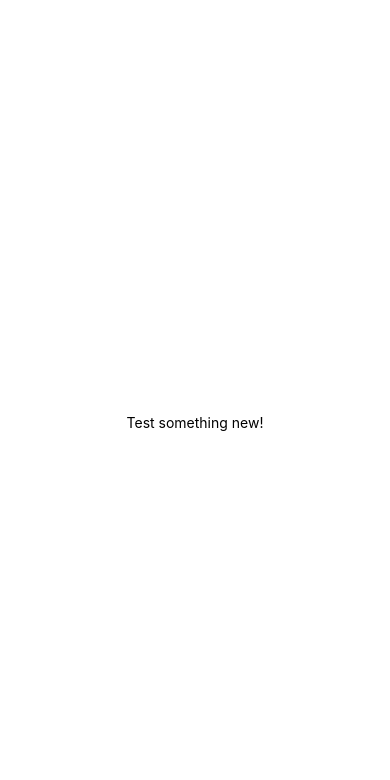
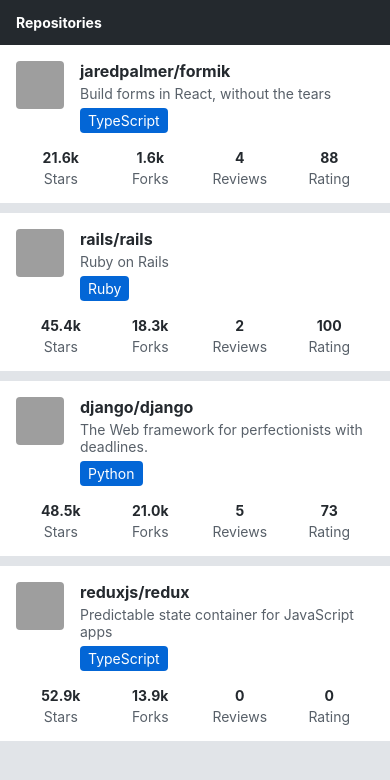
Before and after one commit to maroctamorg/fullstackopen-part10, a React Native app: screen / in a window 390 px wide. Shown: the top 780 px of the page. Built offline with nearby package versions, Linux system fonts and the light colour scheme; grey boxes are pictures that could not be loaded.

Commit message:
exercises 10.3-5

```diff
--- a/App.js
+++ b/App.js
@@ -1,20 +1,7 @@
-import { StatusBar } from 'expo-status-bar';
-import { StyleSheet, Text, View } from 'react-native';
+import Main from './src/components/Main';
 
-export default function App() {
-  return (
-    <View style={styles.container}>
-      <Text>Test something new!</Text>
-      <StatusBar style="auto" />
-    </View>
-  );
-}
+const App = () => {
+  return <Main />;
+};
 
-const styles = StyleSheet.create({
-  container: {
-    flex: 1,
-    backgroundColor: '#fff',
-    alignItems: 'center',
-    justifyContent: 'center',
-  },
-});
+export default App;
--- /dev/null
+++ b/src/components/AppBar.jsx
@@ -0,0 +1,36 @@
+import { Pressable, StyleSheet, View } from 'react-native';
+import Constants from 'expo-constants';
+
+import Text from './Text';
+import theme from '../theme';
+
+const styles = StyleSheet.create({
+  container: {
+    paddingTop: Constants.statusBarHeight,
+    backgroundColor: theme.colors.appBarBackground,
+  },
+  tab: {
+    paddingHorizontal: 16,
+    paddingVertical: 14,
+  },
+});
+
+const AppBarTab = ({ label }) => {
+  return (
+    <Pressable style={styles.tab}>
+      <Text fontWeight="bold" style={{ color: theme.colors.textContrast }}>
+        {label}
+      </Text>
+    </Pressable>
+  );
+};
+
+const AppBar = () => {
+  return (
+    <View style={styles.container}>
+      <AppBarTab label="Repositories" />
+    </View>
+  );
+};
+
+export default AppBar;
--- /dev/null
+++ b/src/components/Main.jsx
@@ -0,0 +1,28 @@
+import { StyleSheet, View } from 'react-native';
+
+import AppBar from './AppBar';
+import RepositoryList from './RepositoryList';
+import theme from '../theme';
+
+const styles = StyleSheet.create({
+  container: {
+    flex: 1,
+    backgroundColor: theme.colors.mainBackground,
+  },
+  content: {
+    flex: 1,
+  },
+});
+
+const Main = () => {
+  return (
+    <View style={styles.container}>
+      <AppBar />
+      <View style={styles.content}>
+        <RepositoryList />
+      </View>
+    </View>
+  );
+};
+
+export default Main;
--- /dev/null
+++ b/src/components/RepositoryItem.jsx
@@ -0,0 +1,103 @@
+import { Image, StyleSheet, View } from 'react-native';
+
+import Text from './Text';
+import theme from '../theme';
+
+const styles = StyleSheet.create({
+  container: {
+    backgroundColor: theme.colors.repositoryItemBackground,
+    padding: 16,
+  },
+  header: {
+    flexDirection: 'row',
+    marginBottom: 16,
+  },
+  avatar: {
+    width: 48,
+    height: 48,
+    borderRadius: 4,
+    marginRight: 16,
+  },
+  details: {
+    flex: 1,
+  },
+  fullName: {
+    marginBottom: 4,
+  },
+  description: {
+    color: theme.colors.textSecondary,
+    marginBottom: 6,
+  },
+  language: {
+    alignSelf: 'flex-start',
+    backgroundColor: theme.colors.primary,
+    color: theme.colors.textContrast,
+    paddingHorizontal: 8,
+    paddingVertical: 4,
+    borderRadius: 4,
+    overflow: 'hidden',
+  },
+  statsRow: {
+    flexDirection: 'row',
+    justifyContent: 'space-between',
+  },
+  statItem: {
+    flex: 1,
+    alignItems: 'center',
+  },
+  statValue: {
+    marginBottom: 4,
+  },
+  statLabel: {
+    color: theme.colors.textSecondary,
+  },
+});
+
+const formatCount = (count) => {
+  if (count >= 1000) {
+    return `${(count / 1000).toFixed(1)}k`;
+  }
+
+  return String(count);
+};
+
+const Stat = ({ label, value }) => {
+  return (
+    <View style={styles.statItem}>
+      <Text fontWeight="bold" style={styles.statValue}>
+        {formatCount(value)}
+      </Text>
+      <Text color="textSecondary" style={styles.statLabel}>
+        {label}
+      </Text>
+    </View>
+  );
+};
+
+const RepositoryItem = ({ item }) => {
+  return (
+    <View style={styles.container}>
+      <View style={styles.header}>
+        <Image source={{ uri: item.ownerAvatarUrl }} style={styles.avatar} />
+        <View style={styles.details}>
+          <Text fontSize="subheading" fontWeight="bold" style={styles.fullName}>
+            {item.fullName}
+          </Text>
+          <Text color="textSecondary" style={styles.description}>
+            {item.description}
+          </Text>
+          <Text style={styles.language}>{item.language}</Text>
+        </View>
+      </View>
+
+      <View style={styles.statsRow}>
+        <Stat label="Stars" value={item.stargazersCount} />
+        <Stat label="Forks" value={item.forksCount} />
+        <Stat label="Reviews" value={item.reviewCount} />
+        <Stat label="Rating" value={item.ratingAverage} />
+      </View>
+    </View>
+  );
+};
+
+export default RepositoryItem;
--- /dev/null
+++ b/src/components/RepositoryList.jsx
@@ -0,0 +1,71 @@
+import { FlatList, View, StyleSheet } from 'react-native';
+
+import RepositoryItem from './RepositoryItem';
+
+const styles = StyleSheet.create({
+  separator: {
+    height: 10,
+  },
+});
+
+const repositories = [
+  {
+    id: 'jaredpalmer.formik',
+    fullName: 'jaredpalmer/formik',
+    description: 'Build forms in React, without the tears',
+    language: 'TypeScript',
+    forksCount: 1589,
+    stargazersCount: 21553,
+    ratingAverage: 88,
+    reviewCount: 4,
+    ownerAvatarUrl: 'https://avatars2.githubusercontent.com/u/4060187?v=4',
+  },
+  {
+    id: 'rails.rails',
+    fullName: 'rails/rails',
+    description: 'Ruby on Rails',
+    language: 'Ruby',
+    forksCount: 18349,
+    stargazersCount: 45377,
+    ratingAverage: 100,
+    reviewCount: 2,
+    ownerAvatarUrl: 'https://avatars1.githubusercontent.com/u/4223?v=4',
+  },
+  {
+    id: 'django.django',
+    fullName: 'django/django',
+    description: 'The Web framework for perfectionists with deadlines.',
+    language: 'Python',
+    forksCount: 21015,
+    stargazersCount: 48496,
+    ratingAverage: 73,
+    reviewCount: 5,
+    ownerAvatarUrl: 'https://avatars2.githubusercontent.com/u/27804?v=4',
+  },
+  {
+    id: 'reduxjs.redux',
+    fullName: 'reduxjs/redux',
+    description: 'Predictable state container for JavaScript apps',
+    language: 'TypeScript',
+    forksCount: 13902,
+    stargazersCount: 52869,
+    ratingAverage: 0,
+    reviewCount: 0,
+    ownerAvatarUrl: 'https://avatars3.githubusercontent.com/u/13142323?v=4',
+  },
+];
+
+const ItemSeparator = () => <View style={styles.separator} />;
+
+const RepositoryList = () => {
+  return (
+    <FlatList
+      data={repositories}
+      ItemSeparatorComponent={ItemSeparator}
+      renderItem={({ item }) => <RepositoryItem item={item} />}
+      keyExtractor={(item) => item.id}
+    />
+  );
+};
+
+export default RepositoryList;
--- /dev/null
+++ b/src/components/Text.jsx
@@ -0,0 +1,39 @@
+import { Text as NativeText, StyleSheet } from 'react-native';
+
+import theme from '../theme';
+
+const styles = StyleSheet.create({
+  text: {
+    color: theme.colors.textPrimary,
+    fontSize: theme.fontSizes.body,
+    fontFamily: theme.fonts.main,
+    fontWeight: theme.fontWeights.normal,
+  },
+  colorTextSecondary: {
+    color: theme.colors.textSecondary,
+  },
+  colorPrimary: {
+    color: theme.colors.primary,
+  },
+  fontSizeSubheading: {
+    fontSize: theme.fontSizes.subheading,
+  },
+  fontWeightBold: {
+    fontWeight: theme.fontWeights.bold,
+  },
+});
+
+const Text = ({ color, fontSize, fontWeight, style, ...props }) => {
+  const textStyle = [
+    styles.text,
+    color === 'textSecondary' && styles.colorTextSecondary,
+    color === 'primary' && styles.colorPrimary,
+    fontSize === 'subheading' && styles.fontSizeSubheading,
+    fontWeight === 'bold' && styles.fontWeightBold,
+    style,
+  ];
+
+  return <NativeText style={textStyle} {...props} />;
+};
+
+export default Text;
--- /dev/null
+++ b/src/theme.js
@@ -0,0 +1,24 @@
+const theme = {
+  colors: {
+    textPrimary: '#24292e',
+    textSecondary: '#586069',
+    textContrast: '#ffffff',
+    primary: '#0366d6',
+    mainBackground: '#e1e4e8',
+    repositoryItemBackground: '#ffffff',
+    appBarBackground: '#24292e',
+  },
+  fontSizes: {
+    body: 14,
+    subheading: 16,
+  },
+  fonts: {
+    main: 'System',
+  },
+  fontWeights: {
+    normal: '400',
+    bold: '700',
+  },
+};
+
+export default theme;
```
